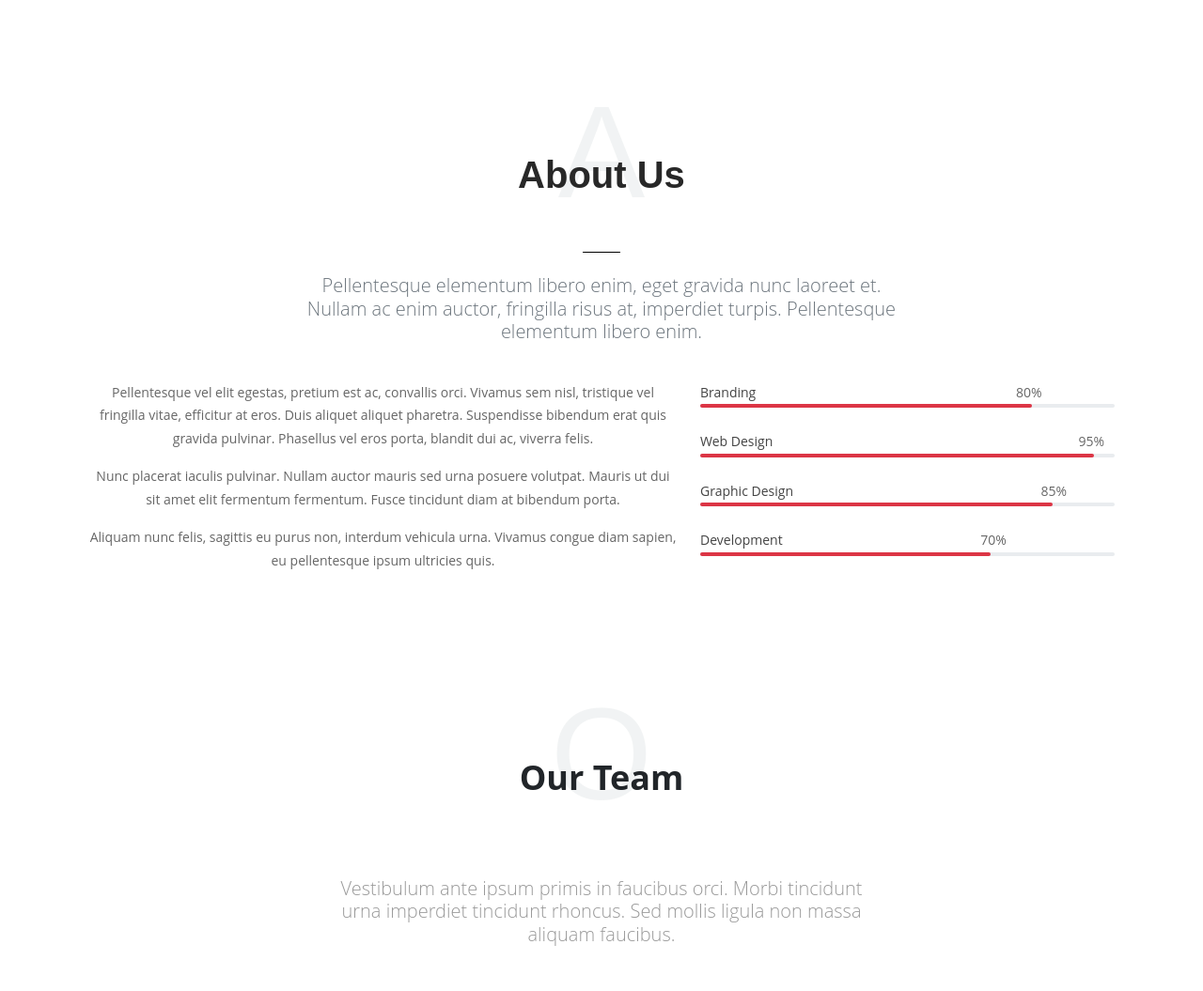
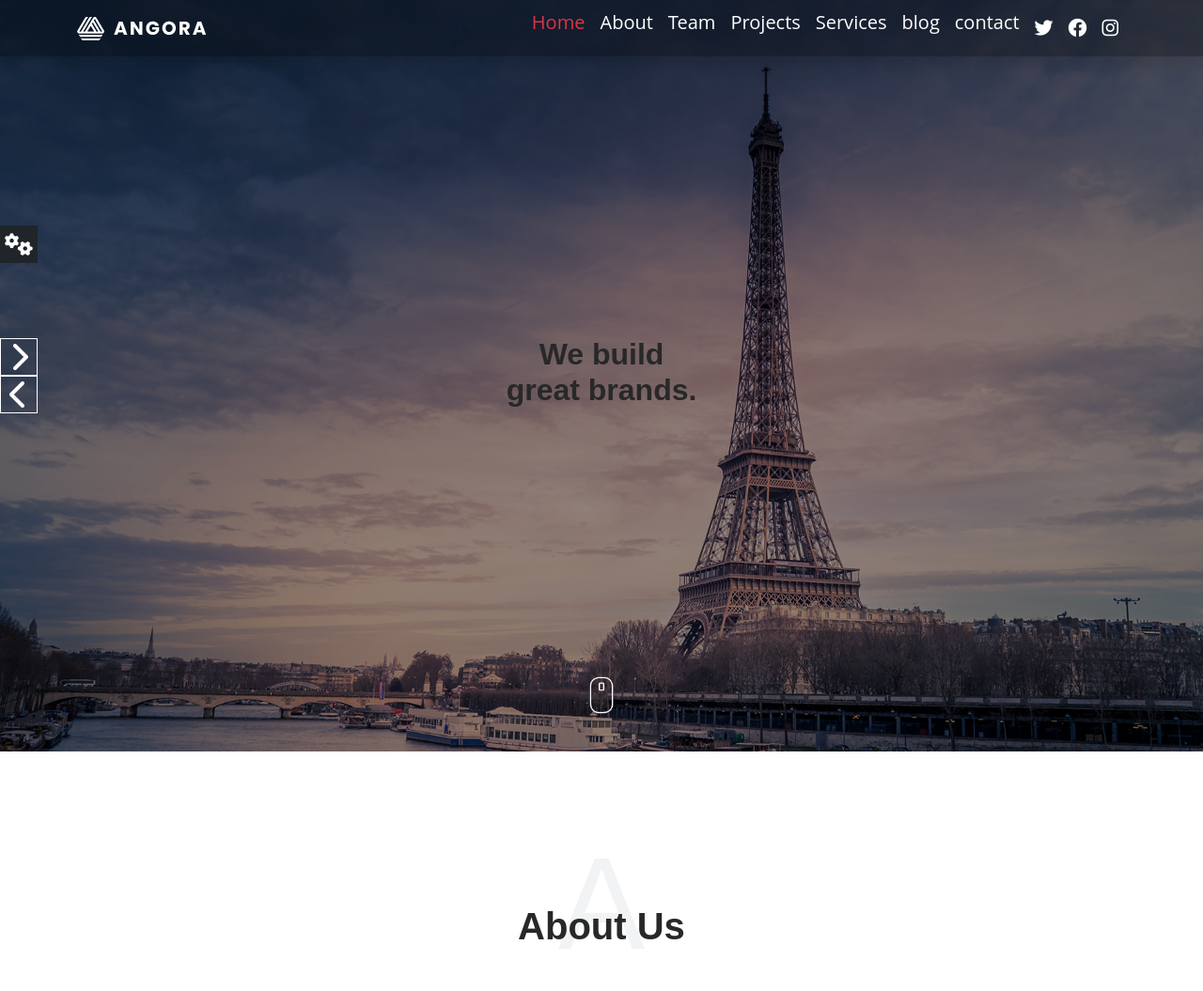
Before and after one commit to nada-mahrous/web-try, a plain HTML site: page index.html in a window 1280 px wide. Shown: the top 1055 px of the page at 94% size. Drawn offline with Linux system fonts and the light colour scheme.

Commit message:
Header section

```diff
--- a/css/style.css
+++ b/css/style.css
@@ -20,6 +20,72 @@ body {
 .bg-mine {
   background-color: var(--main-color);
 }
+/*  header */
+.navbar{
+  top: 0%;
+  position: fixed;
+  z-index: 999999;
+  background-color: rgba(0,0, 0, 0.3);
+}
+.nav-link a{
+    padding-right: 20px;
+    font-size: 18px;
+}
+.home{
+    position:relative;
+
+}
+.layer{
+    position: absolute;
+  top: 0%;
+  left: 0%;
+    height: 100vh;
+    background-color: rgba(0,0, 0, 0.3);
+    color: #fff;
+    display: flex;
+    justify-content: center;
+    text-align: center;
+    align-items: center;
+}
+.setting{
+    background-color: #1f2528;
+    width: 40px;
+    height: 40px;
+    top: 30%;
+    left: 0%;
+    position: fixed;
+}
+.mouse{
+    background-color: transparent;
+    width: 40px;
+    height: 40px;
+    bottom: 5%;
+    left: 50%;
+    transform: translateX(-50%);
+    position: absolute;
+}
+.arrow1{
+    background-color: transparent;
+    width: 40px;
+    height: 40px;
+    top: 50%;
+    left: 0%;
+    position: absolute;
+    border: #fff 1px solid;
+}
+.arrow2{
+    background-color: transparent;
+    width: 40px;
+    height: 40px;
+    bottom: 50%;
+    left: 0%;
+    position: absolute;
+    border: #fff 1px solid;
+}
+
+/* End of header */
+
+
 h1,
 h2,
 h3,
--- a/index.html
+++ b/index.html
@@ -14,6 +14,86 @@
 
 <body>
 
+    <!--header-->
+ <section>
+    <div class="header">
+        <div class="navbar">
+         <nav class="navbar navbar-expand-lg navbar-light  shadow w-100 ">
+             <div class="container">
+               <a class="navbar-brand" href="#"> <img src="images/logo-white.png" alt=""></a>
+               <button class="navbar-toggler" type="button" data-bs-toggle="collapse" data-bs-target="#navbarSupportedContent" aria-controls="navbarSupportedContent" aria-expanded="false" aria-label="Toggle navigation">
+                 <span class="navbar-toggler-icon"></span>
+               </button>
+               <div class="collapse navbar-collapse" id="navbarSupportedContent">
+                 <ul class="navbar-nav ms-auto mb-2 mb-lg-0">
+                   <li class="nav-item">
+                     <a class="nav-link active text-danger  fs-5 py-1" aria-current="page" href="#">Home</a>
+                   </li>
+                   <li class="nav-item">
+                     <a class="nav-link active text-white fs-5 py-1" aria-current="page" href="#">About</a>
+                   </li>
+                   <li class="nav-item">
+                     <a class="nav-link active text-white fs-5 py-1" aria-current="page" href="#">Team</a>
+                   </li>
+                   <li class="nav-item">
+                     <a class="nav-link active text-white fs-5 py-1" aria-current="page" href="#">Projects</a>
+                   </li>
+                   <li class="nav-item">
+                     <a class="nav-link active text-white fs-5 py-1" aria-current="page" href="#">Services</a>
+                   </li>
+                   <li class="nav-item">
+                     <a class="nav-link active text-white fs-5 py-1" aria-current="page" href="#">blog</a>
+                   </li>
+                   <li class="nav-item">
+                     <a class="nav-link active text-white fs-5 py-1" aria-current="page" href="#">contact</a>
+                   </li>
+
+                   <li class="nav-item">
+                     <a class="nav-link active text-white fs-5 py-1" aria-current="page" href="#">
+                       <i class="fa-brands fa-twitter py-2"></i>
+                     </a>
+                   </li>
+                    <li class="nav-item">
+                     <a class="nav-link active text-white fs-5 py-1" aria-current="page" href="#">
+                        <i class="fa-brands fa-facebook py-2"></i>
+                     </a>
+                   </li>
+                   <li class="nav-item">
+                     <a class="nav-link active text-white fs-5 py-1" aria-current="page" href="#">
+                        <i class="fa-brands fa-instagram py-2"></i>
+                     </a>
+                   </li>
+                 </ul>
+
+               </div>
+             </div>
+           </nav>
+        </div>
+        <div class="home w-100 ">
+           <div class="inside">
+               <img src="images/slideshow-1.jpg" class="w-100 vh-100" alt=""/>
+           </div>
+           <div class="layer w-100 ">
+               <h2>We build <br/>
+                 great brands.</h2>
+           </div>
+            <div class="setting d-flex justify-content-center align-items-center">
+                <i class="fa-solid fa-gears text-white py-2 fs-4"></i>
+            </div>
+            <div class="mouse d-flex justify-content-center align-items-center">
+               <img src="images/NC-scroll-wheel.gif" class="w-100" alt="">
+           </div>
+           <div class="arrow1 d-flex justify-content-center align-items-center text-white fs-2">
+             <i class="fa-solid fa-chevron-left"></i>
+           </div>
+           <div class="arrow2 d-flex justify-content-center align-items-center text-white fs-2">
+             <i class="fa-solid fa-chevron-right"></i>
+           </div>
+
+       </div>
+   </div>
+</section>
+ <!--End of header-->
 
 
     <!-- about -->
```
Also changed, not shown: images/NC-scroll-wheel.gif (added).
